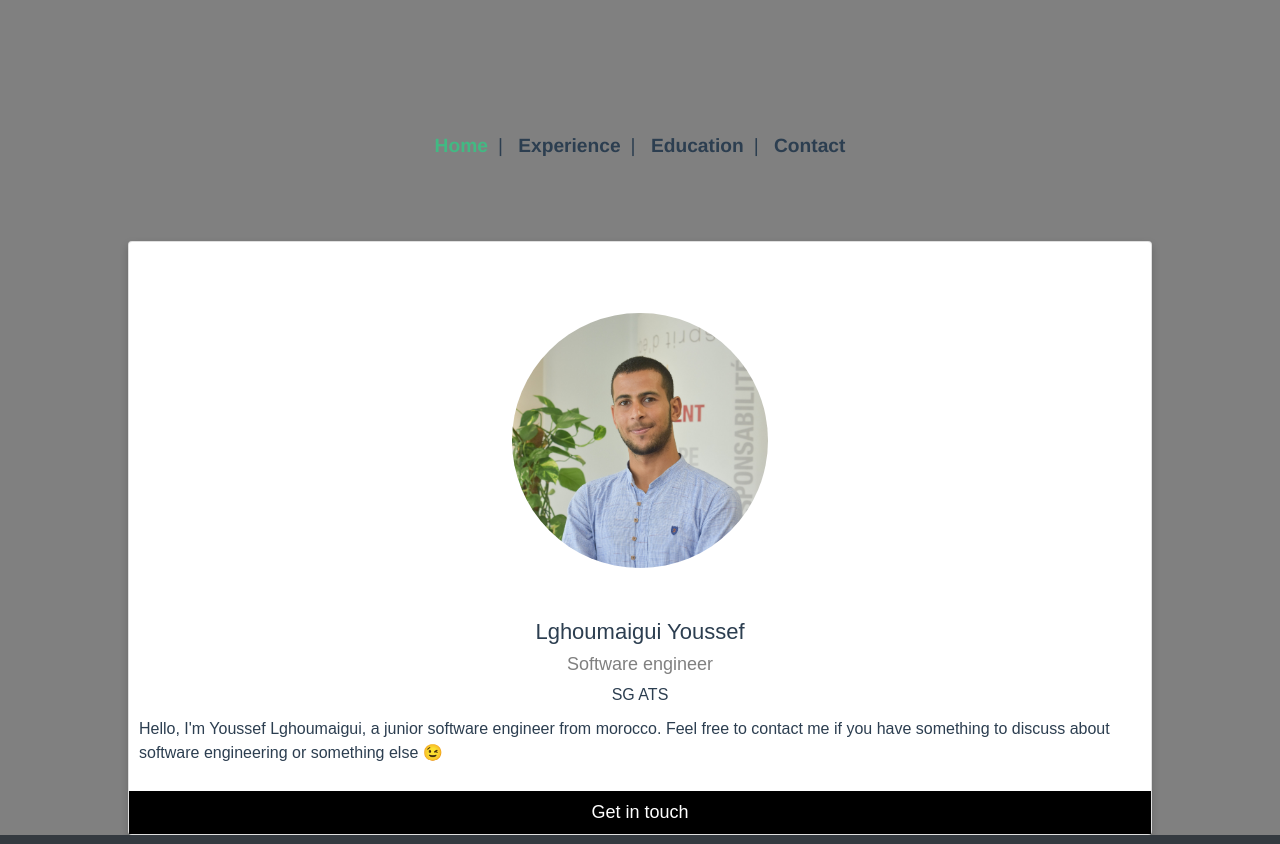
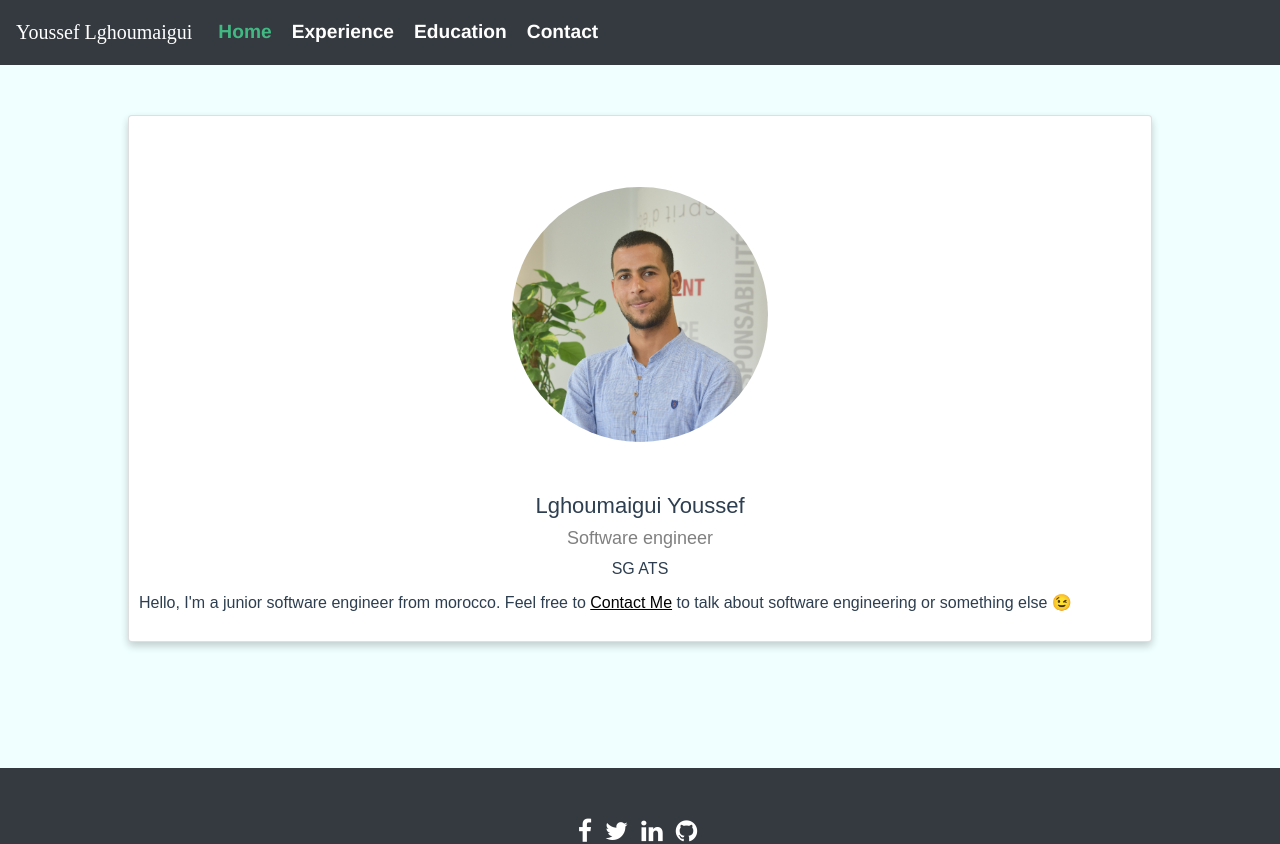
Before and after one commit to ysflghou/myPortfolio, a Vue app: page /home in a window 1280 px wide. Shown: the top 844 px of the page. Built offline with nearby package versions, Linux system fonts and the light colour scheme.

Commit message:
Fix styles / add contact page

```diff
--- a/src/App.vue
+++ b/src/App.vue
@@ -1,13 +1,28 @@
 <template>
   <div id="app">
-    <!-- <Header /> -->
+    <nav class="navbar navbar-expand-md bg-dark navbar-dark">
+      <a class="navbar-brand" id="user_name" href="/">Youssef Lghoumaigui</a>
+      <button class="navbar-toggler" type="button" data-toggle="collapse" data-target="#collapsibleNavbar">
+        <span class="navbar-toggler-icon"></span>
+      </button>
+      <div class="collapse navbar-collapse" id="collapsibleNavbar">
+        <ul id = "mynav" class="navbar-nav">
+          <li class="nav-item myitem">
+            <router-link to="/">Home</router-link>
+          </li>
+          <li class="nav-item myitem">
+            <router-link to="/experiences">Experience</router-link>
+          </li>
+          <li class="nav-item myitem">
+            <router-link to="/educations">Education</router-link>
+          </li>
+          <li class="nav-item myitem">
+            <router-link to="/contact">Contact</router-link>
+          </li>
+        </ul>
+      </div>
+    </nav>
     <div id="content">
-      <div id="nav" style="margin-top: 100px;">
-        <router-link to="/">Home</router-link>|
-        <router-link to="/experiences">Experience</router-link>|
-        <router-link to="/educations">Education</router-link>|
-        <router-link to="/contact">Contact</router-link>
-      </div>
       <router-view :key="$route.path" />
     </div>
     <Footer />
@@ -15,20 +30,18 @@
 </template>
 
 <script>
-import Header from "@/components/Header.vue";
 import Footer from "@/components/Footer.vue";
 
 export default {
   name: "app",
   components: {
-    // Header,
     Footer
   }
 };
 </script>
 <style>
 #app {
-  background-color: gray;
+  background-color: azure;
   min-width: 100%;
   font-family: "Avenir", Helvetica, Arial, sans-serif;
   -webkit-font-smoothing: antialiased;
@@ -38,24 +51,26 @@ export default {
   position: relative;
   min-height: 100vh;
 }
+#user_name {
+font-family: 'Sriracha', cursive;
+}
 
 #content {
   padding-bottom: 2rem;
-  padding-top: 2rem;
 }
 
-#nav {
+#mynav {
   font-size: larger;
-  padding-bottom: 80px;
+}
+.myitem {
+  margin: 10px;
+}
+#mynav a {
+  font-weight: bold;
+  color:white;
 }
 
-#nav a {
-  font-weight: bold;
-  color: #2c3e50;
-  padding: 10px;
-}
-
-#nav a.router-link-exact-active {
+#mynav a.router-link-exact-active {
   color: #42b983;
 }
 </style>
--- a/src/assets/store/experiences.ts
+++ b/src/assets/store/experiences.ts
@@ -6,7 +6,7 @@ const experiences: Exp[] = [
     company: "Societé Générale Africa Technologies and Services",
     location: "Casablanca Prefecture, Morocco",
     fromDate: "08-02-2019", // mm-dd-yyyy
-    toDate: "01-02-2020",
+    toDate: "02-15-2020",
     description: `Working in a good environment with skilled collaborators on challenging projects,
       using the best practices (SOLID priciples, code reviews, unit tests, continuous integration, ...).`,
     link: "https://africa-technologies-services.sgcib.com/en/"
--- a/src/views/Education.vue
+++ b/src/views/Education.vue
@@ -54,6 +54,14 @@ export default Vue.extend({
 });
 </script>
 <style scoped>
+.card {
+  box-shadow: 0 4px 8px 0 rgba(0, 0, 0, 0.2);
+  max-width: 100%;
+  margin: 1rem auto;
+  text-align: left;
+  justify-content: flex-start;
+  font-family: arial;
+}
 @media screen and (min-width: 601px) {
   p {
     font-size: 16px;
--- a/src/views/Educations.vue
+++ b/src/views/Educations.vue
@@ -1,11 +1,11 @@
 <template>
-  <div class="container">
+  <!-- <div class="container"> -->
     <div class="container educations">
       <div v-for="id in educationsIds" :key="id">
         <Education v-bind:id="id" />
       </div>
     </div>
-  </div>
+  <!-- </div> -->
 </template>
 <script>
 import Education from "@/views/Education.vue";
@@ -22,5 +22,6 @@ export default {
 <style scoped>
 .educations {
   text-align: left;
+  margin: 50px auto;
 }
 </style>
--- a/src/views/Experience.vue
+++ b/src/views/Experience.vue
@@ -1,18 +1,19 @@
 <template>
-  <div class="container">
-    <div class="card">
+<div class="container">
+  <div class="card">
       <div class="card-header">
         <h3 class="card-title">{{exp.poste}}</h3>
       </div>
       <div class="card-body">
-        <h5 class="card-title">{{exp.company}}</h5>
+        <h5 class="card-title">
+          <a :href="exp.link" class="card-link company_website" target="_blank">{{exp.company}}</a>
+        </h5>
         <h5 class="card-title">{{exp.location}}</h5>
         <h6 class="card-title">{{from}} - {{to}} | {{period}}</h6>
-        <p class="card-text" style="font-family: sans-serif;">{{exp.description}}</p>
-        <a :href="exp.link" class="card-link">Company website</a>
+        <p class="card-text">{{exp.description}}</p>
       </div>
-    </div>
   </div>
+</div>
 </template>
 <script lang="ts">
 import experiencesStore from "@/assets/store/experiences.ts";
@@ -58,6 +59,18 @@ export default Vue.extend({
 });
 </script>
 <style scoped>
+.company_website {
+  font-weight: bold;
+  color: #42b983;
+}
+.card {
+  box-shadow: 0 4px 8px 0 rgba(0, 0, 0, 0.2);
+  max-width: 100%;
+  margin: 1rem auto;
+  text-align: left;
+  justify-content: flex-start;
+  font-family: arial;
+}
 @media screen and (min-width: 601px) {
   p {
     font-size: 16px;
@@ -124,13 +137,4 @@ export default Vue.extend({
     font-size: 20px;
   }
 }
-@import url("https://cdnjs.cloudflare.com/ajax/libs/font-awesome/4.7.0/css/font-awesome.min.css");
-.card {
-  box-shadow: 0 4px 8px 0 rgba(0, 0, 0, 0.2);
-  max-width: 100%;
-  margin: auto;
-  text-align: left;
-  justify-content: flex-start;
-  font-family: arial;
-}
 </style>
--- a/src/views/Experiences.vue
+++ b/src/views/Experiences.vue
@@ -1,11 +1,9 @@
 <template>
-  <div class="container">
     <div class="container experiences">
       <div v-for="id in experiencesIds" :key="id">
         <Experience v-bind:id="id" />
       </div>
     </div>
-  </div>
 </template>
 <script>
 import Experience from "@/views/Experience.vue";
@@ -20,5 +18,8 @@ export default {
 };
 </script>
 <style scoped>
-
+.experiences {
+  text-align: left;
+  margin: 50px auto;
+}
 </style>
--- a/src/views/Home.vue
+++ b/src/views/Home.vue
@@ -1,18 +1,15 @@
 <template>
   <div>
     <div class="card">
-      <img class="rounded-circle responsive" src="../assets/Lghoumaigui.jpg" alt="John" />
+      <img class="rounded-circle responsive" src="../assets/Lghoumaigui.jpg" alt="Me" />
       <h3>Lghoumaigui Youssef</h3>
       <h5 class="title">Software engineer</h5>
       <div>SG ATS</div>
       <p>
-        Hello, I'm Youssef Lghoumaigui, a junior software engineer from morocco.
-        Feel free to contact me if you have something to discuss about software engineering
+        Hello, I'm a junior software engineer from morocco.
+        Feel free to <router-link to="/contact" style="font-size: inherit;"><u>Contact Me</u></router-link> to talk about software engineering
         or something else &#128521;
       </p>
-      <div>
-        <button>Get in touch</button>
-      </div>
     </div>
   </div>
 </template>
@@ -21,7 +18,7 @@
 .card {
   box-shadow: 0 4px 8px 0 rgba(0, 0, 0, 0.2);
   max-width: 80%;
-  margin: auto;
+  margin: 50px auto;
   text-align: center;
   font-family: arial;
   padding-top: 20px;
```
